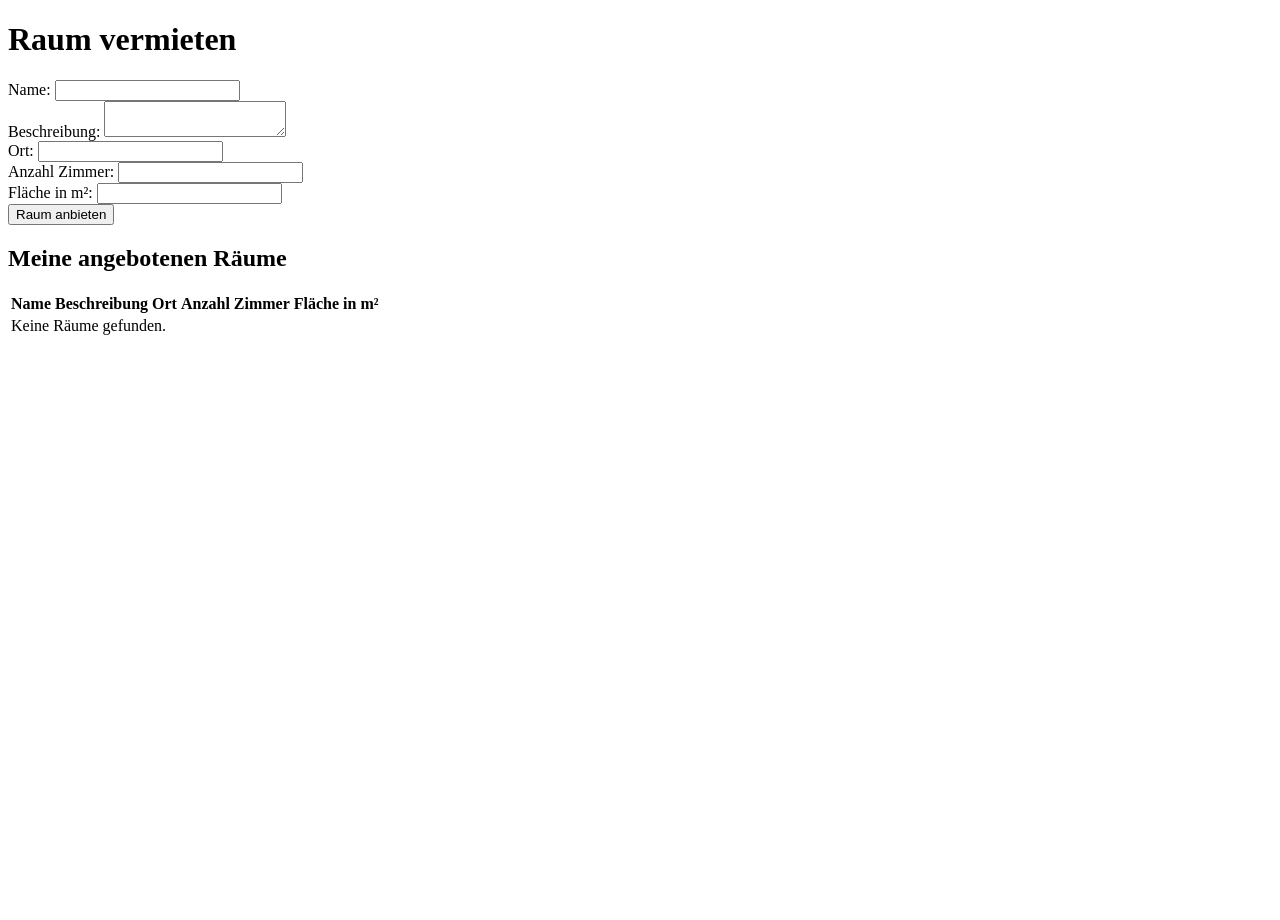
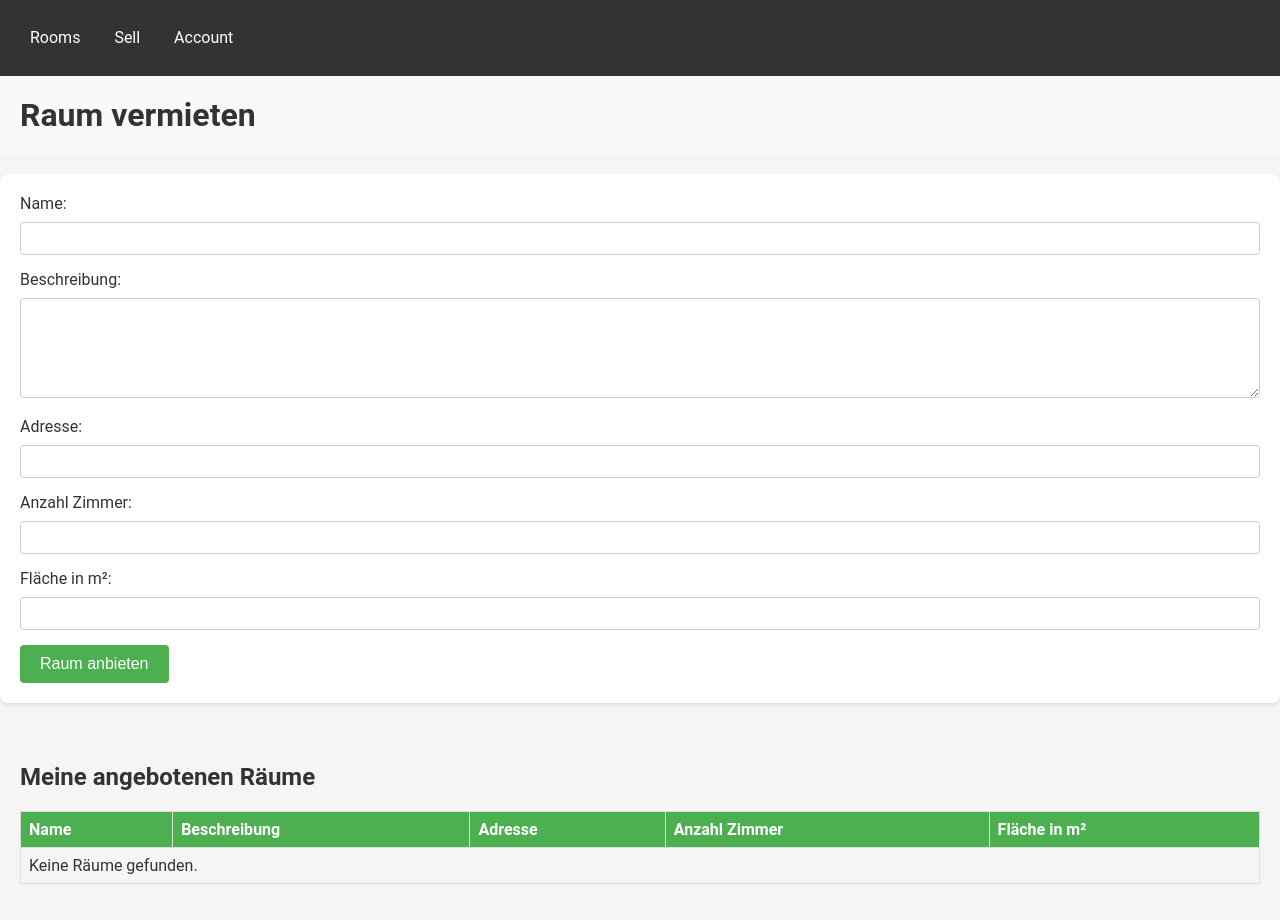
Before and after one commit to SebastianChristen/rent-a-room, a Flask app: page /sell in a window 1280 px wide. Before the commit the page ends 335 px from the top, so only its background shows below. Run offline with Flask 3, Linux system fonts and the light colour scheme; the visitor is signed in with stand-in values (Sample User, id 1); data that the repository does not hold is empty.

Commit message:
Finish Flask-Projekt... for now

```diff
--- a/database.py
+++ b/database.py
@@ -136,7 +136,7 @@ def sell():
         new_room = {
             "name": request.form['name'],
             "beschreibung": request.form['beschreibung'],
-            "ort": request.form['ort'],
+            "adresse": request.form['adresse'],
             "zimmer": int(request.form['zimmer']),
             "fläche": float(request.form['fläche']),
             "besitzer_id": session['email'],
--- a/insert-rooms.js
+++ b/insert-rooms.js
@@ -87,7 +87,7 @@ db.rooms.insertMany([
     "fläche": 30
   },
   {
-    "name": Haus am Waldrand",
+    "name": "Haus am Waldrand",
     "adresse": "Waldweg 8, 7612 Waldhausen",
     "besitzer_id": "jane.smith@example.com",
     "zimmer": 4,
--- /dev/null
+++ b/static/sell.css
@@ -0,0 +1,77 @@
+/* Stile für Formulare */
+form {
+    background-color: #ffffff;
+    padding: 20px;
+    border-radius: 8px;
+    box-shadow: 0 2px 4px rgba(0,0,0,0.1);
+    margin-bottom: 20px;
+}
+
+div {
+    margin-bottom: 15px;
+}
+
+label {
+    display: block;
+    margin-bottom: 5px;
+}
+
+input[type="text"],
+input[type="number"],
+textarea {
+    width: 100%;
+    padding: 8px;
+    margin-top: 4px;
+    border: 1px solid #ccc;
+    border-radius: 4px;
+    box-sizing: border-box; /* So dass Breite inkl. Padding ist */
+}
+
+textarea {
+    height: 100px;
+}
+
+button {
+    background-color: #4CAF50;
+    color: white;
+    padding: 10px 20px;
+    border: none;
+    border-radius: 4px;
+    cursor: pointer;
+    font-size: 16px;
+}
+
+button:hover {
+    background-color: #45a049;
+}
+
+/* Stile für Tabellen */
+table {
+    width: 100%;
+    border-collapse: collapse;
+    margin-top: 20px;
+}
+
+th, td {
+    text-align: left;
+    padding: 8px;
+    border: 1px solid #ddd;
+}
+
+th {
+    background-color: #4CAF50;
+    color: white;
+}
+
+tr:nth-child(even) {
+    background-color: #f2f2f2;
+}
+
+td {
+    color: #333;
+}
+
+
+#owned_rooms_container{
+    padding: 20px;
+}
--- /dev/null
+++ b/static/shared.css
@@ -0,0 +1,48 @@
+/* Allgemeine Stile */
+
+body {
+    font-family: 'Roboto', sans-serif;
+    background-color: #f5f5f5;
+    color: #333;
+    margin: 0px;
+    padding: 0px;
+}
+
+h1, h2 {
+    color: #333;
+}
+
+header {
+    background-color: #333;
+    color: #fff;
+    padding: 10px 20px!important;
+}
+
+header a {
+    color: #fff;
+    text-decoration: none!important;
+    padding: 0 10px!important;
+}
+
+header ul {
+    list-style: none;
+    padding: 0;
+}
+
+header li {
+    display: inline!important;
+    margin-right: 10px!important;
+}
+
+h1 {
+    padding: 20px;
+    background-color: #f9f9f9;
+    color: #333;
+    margin: 0;
+    margin-bottom: 20px;
+}
+
+p, li {
+    font-size: 16px!important;
+    line-height: 1.5!important;
+}
--- a/templates/login.html
+++ b/templates/login.html
@@ -1,9 +1,12 @@
 <!DOCTYPE html>
 <html lang="de">
 <head>
-    <!-- ... Dein Head-Inhalt ... -->
+    <link rel="stylesheet" href="{{ url_for('static', filename='login.css') }}">
 </head>
 <body>
+    <h1>Rent-a-Room</h1>
+    <p>Willkommen auf unserer Seite, Rent-a-Room. Hier kannst du Räume mieten und vermieten!</p>
+    <p>Gib hier deine Email an, um fortzufahren.</p>
     <span>john.doe@example.com für testen</span>
     <form action="{{ url_for('login') }}" method="post">
         <label for="email">E-Mail-Adresse:</label>
--- a/templates/sell.html
+++ b/templates/sell.html
@@ -1,9 +1,22 @@
 <!DOCTYPE html>
 <html lang="de">
 <head>
-    <!-- ... Dein Head-Inhalt ... -->
+    <link rel="stylesheet" href="{{ url_for('static', filename='sell.css') }}">
+    <link rel="stylesheet" href="{{ url_for('static', filename='shared.css') }}">
 </head>
 <body>
+
+    <header>
+        <nav>
+            <ul>
+                <li><a href="/">Rooms</a></li>
+                <li><a href="/sell">Sell</a></li>
+                <li><a href="/account">Account</a></li>
+            </ul>
+        </nav>
+    </header>
+
+
     <h1>Raum vermieten</h1>
     <form action="{{ url_for('sell') }}" method="post">
         <div>
@@ -15,8 +28,8 @@
             <textarea id="beschreibung" name="beschreibung" required></textarea>
         </div>
         <div>
-            <label for="ort">Ort:</label>
-            <input type="text" id="ort" name="ort" required>
+            <label for="adresse">Adresse:</label>
+            <input type="text" id="adresse" name="adresse" required>
         </div>
         <div>
             <label for="zimmer">Anzahl Zimmer:</label>
@@ -33,13 +46,14 @@
 <!-- ... -->
 
 <!-- Liste der Räume, die der Benutzer besitzt -->
+<dir id="owned_rooms_container">
     <h2>Meine angebotenen Räume</h2>
     <table>
         <thead>
             <tr>
                 <th>Name</th>
                 <th>Beschreibung</th>
-            <th>Ort</th>
+                <th>Adresse</th>
                 <th>Anzahl Zimmer</th>
                 <th>Fläche in m²</th>
                 <!-- Weitere Spalten nach Bedarf -->
@@ -50,7 +64,7 @@
             <tr>
                 <td>{{ room.name }}</td>
                 <td>{{ room.beschreibung }}</td>
-            <td>{{ room.ort }}</td>
+                <td>{{ room.adresse }}</td>
                 <td>{{ room.zimmer }}</td>
                 <td>{{ room.fläche }}</td>
                 <!-- Weitere Datenzellen nach Bedarf -->
@@ -62,7 +76,7 @@
             {% endfor %}
         </tbody>
     </table>
-
+</dir>
 
 
 
```
Also changed, not shown: static/account.css (added, +68 -0 lines), static/index.css (added, +57 -0 lines), static/login.css (added, +50 -0 lines), templates/account.html (+40 -11 lines), templates/index.html (+10 -15 lines). Lines whose indentation alone changed are shown as unchanged.
